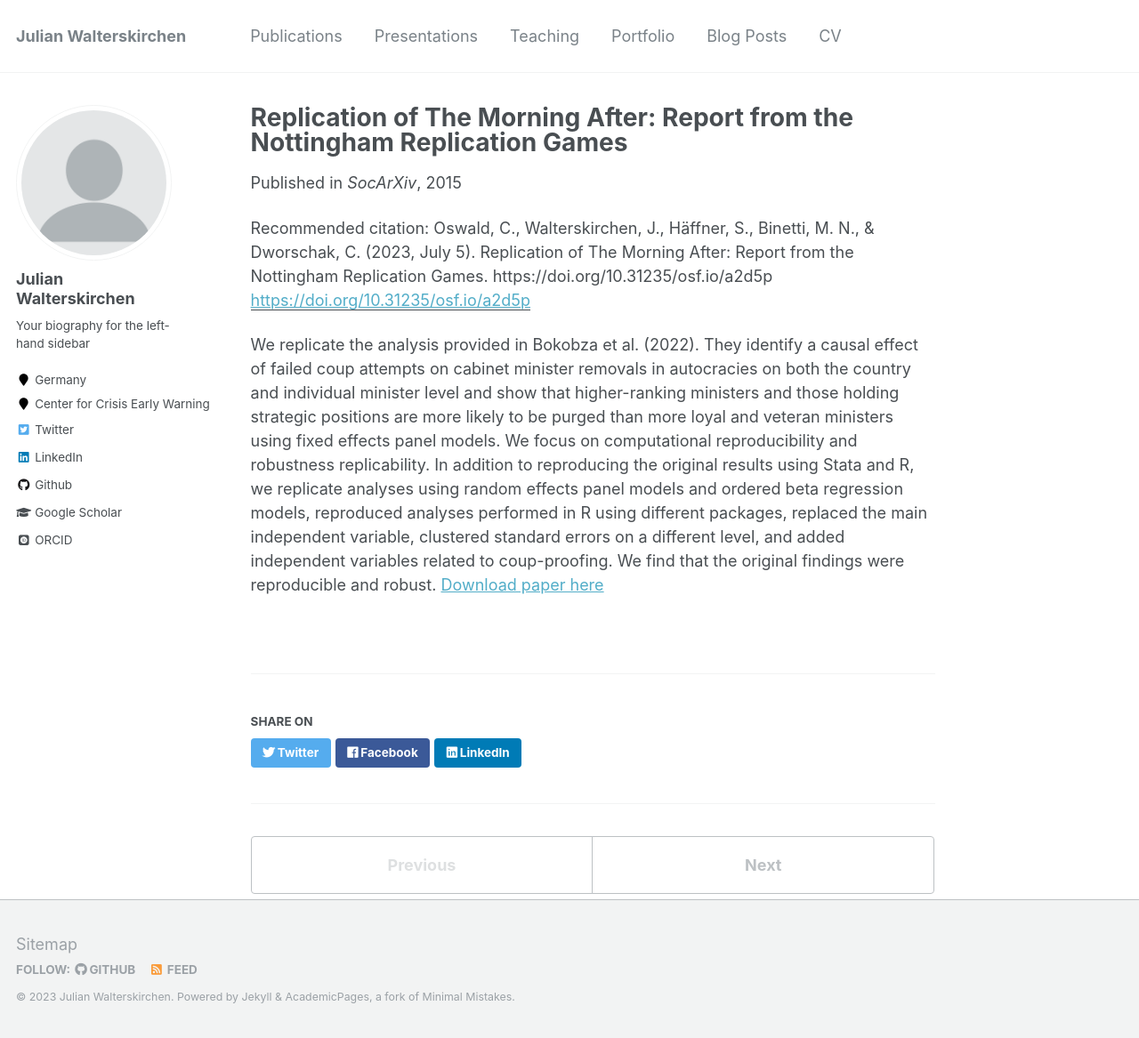
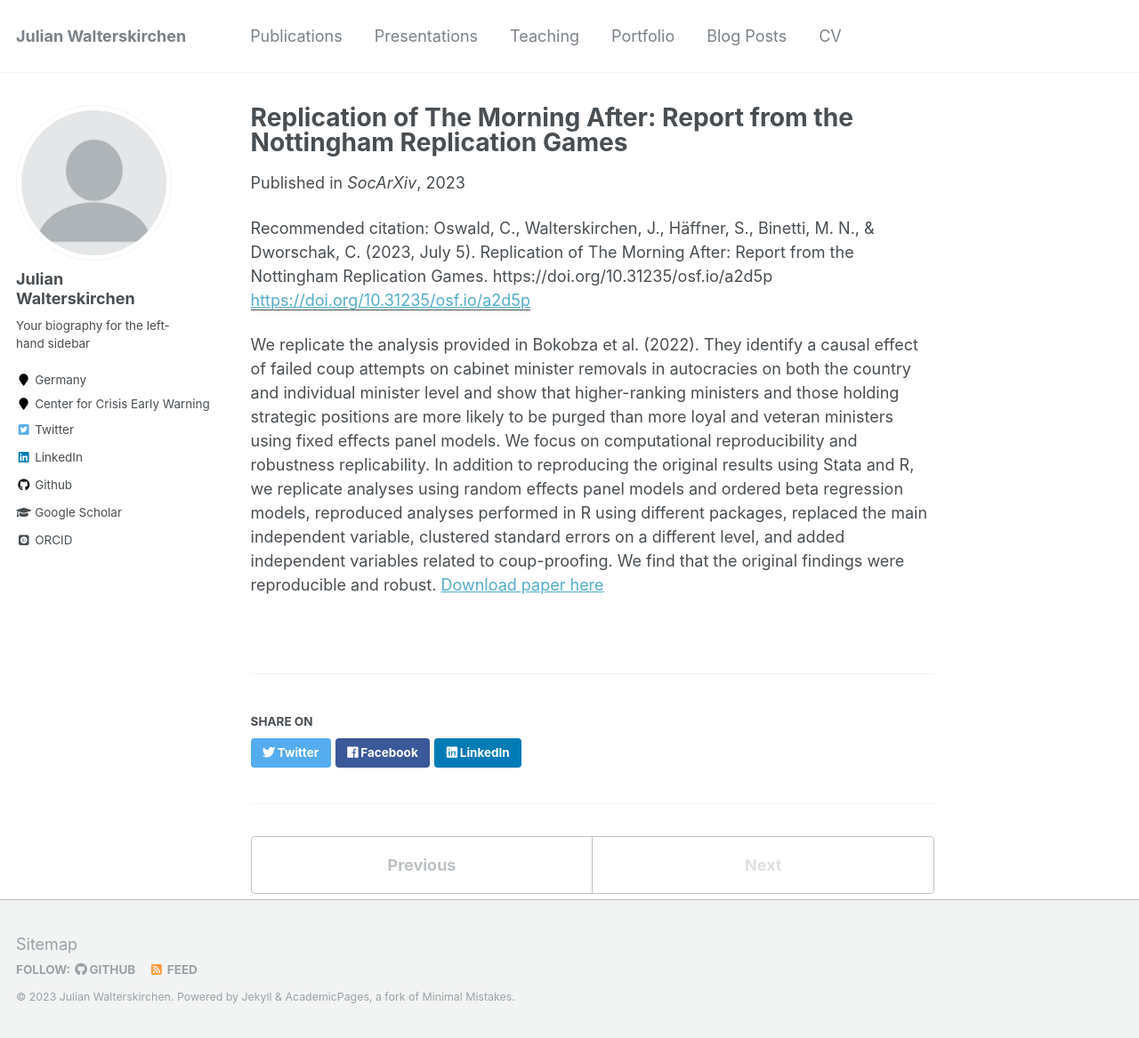
Before and after one commit to jwalterskirchen/jwalterskirchen.github.io, a Jekyll site: the page built from _publications/2023-07-03-notts_replication.md, in a window 1280 px wide and 1167 px high. Shown: the whole window at 89% size. Built offline with Jekyll 4.4.1, drawn with Linux system fonts in a browser that asks for light colours; some web fonts are replaced.

Commit message:
Update 2023-07-03-notts_replication.md

```diff
--- a/_publications/2023-07-03-notts_replication.md
+++ b/_publications/2023-07-03-notts_replication.md
@@ -3,7 +3,7 @@ title: "Replication of The Morning After:  Report from the Nottingham Replicatio
 collection: publications
 permalink: /publication/2023-07-03-notts_replication
 excerpt: 'As part of the Nottingham Replication Games (I4R) we replicated "The morning after: cabinet instability and the purging of ministers after failed coup attempts in autocracies".'
-date: 2015-10-01
+date: 2023-07-05
 venue: 'SocArXiv'
 paperurl: 'https://doi.org/10.31235/osf.io/a2d5p'
 citation: 'Oswald, C., Walterskirchen, J., Häffner, S., Binetti, M. N., & Dworschak, C. (2023, July 5). Replication of The Morning After: Report from the Nottingham Replication Games. https://doi.org/10.31235/osf.io/a2d5p'
```
